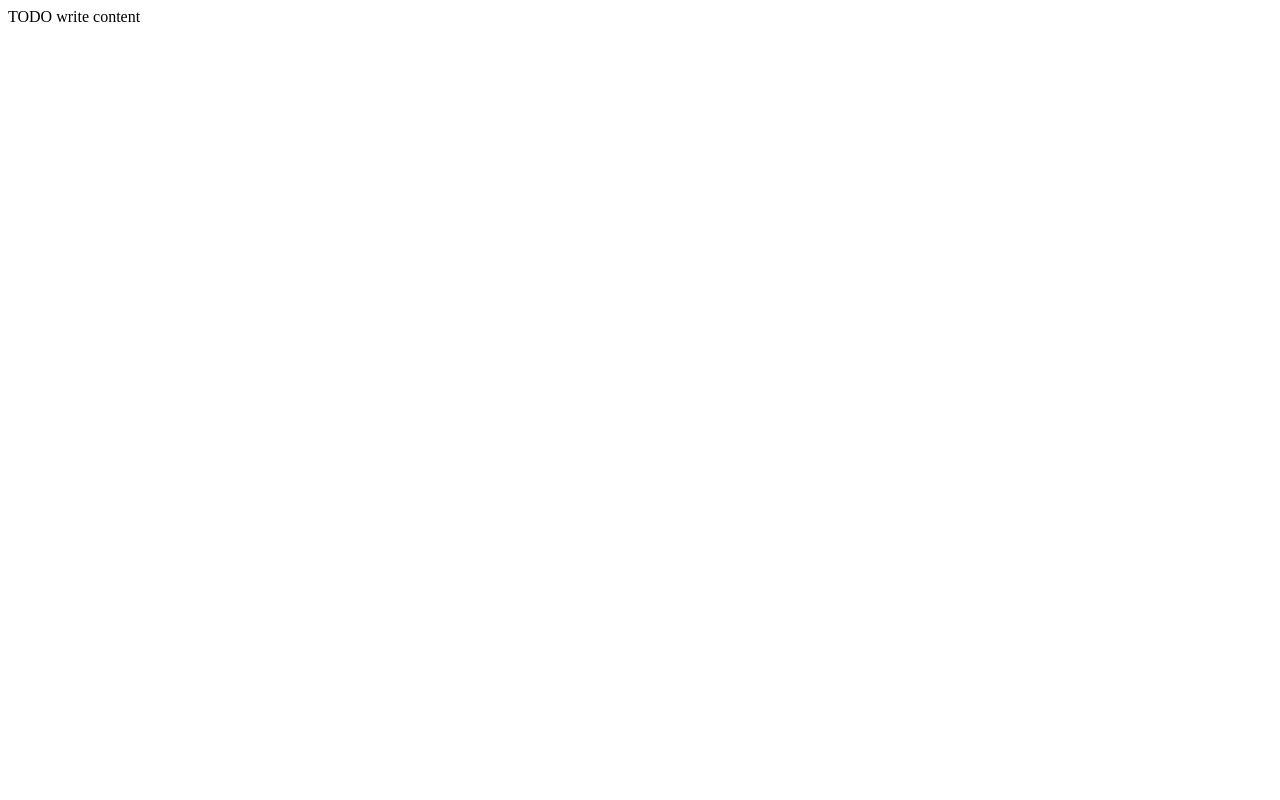
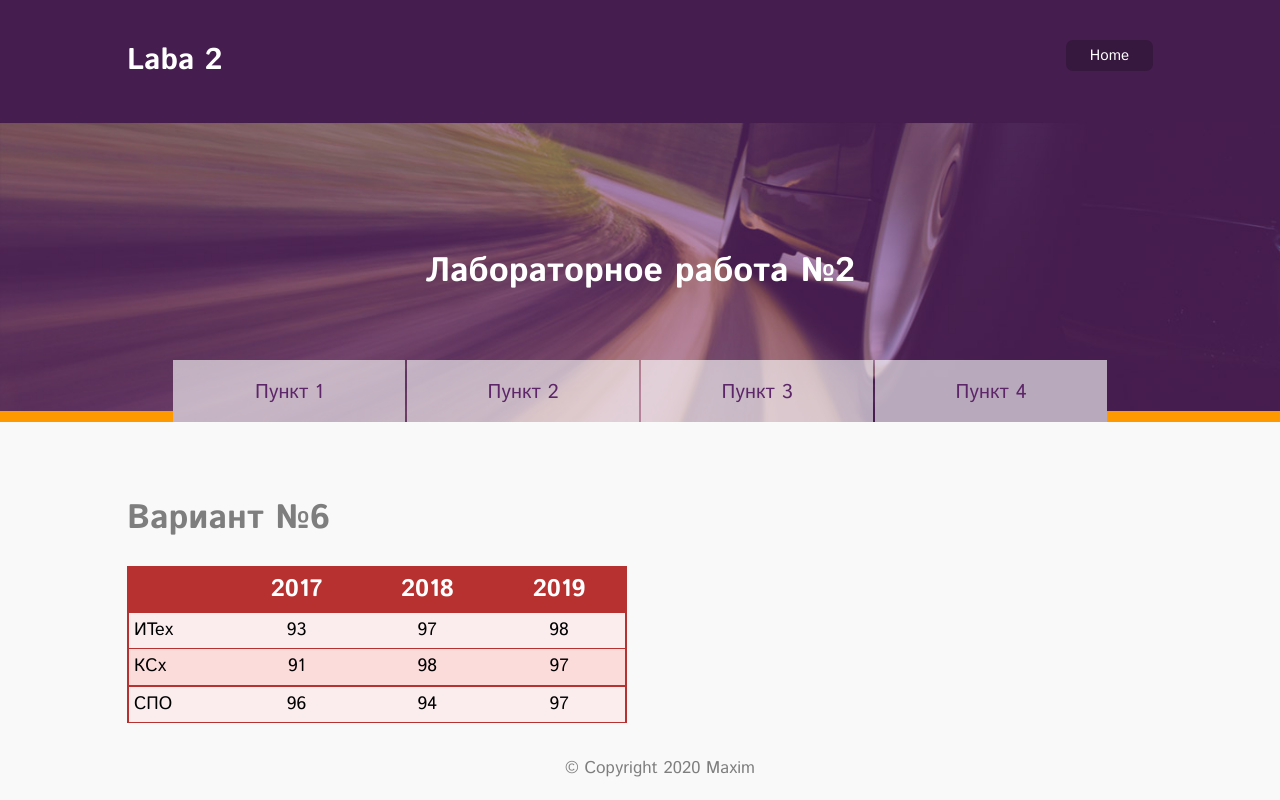
Before and after one commit to NizheholtsevMaxim/Laba2, a plain HTML site: page index.html in a window 1280 px wide. Drawn offline with Linux system fonts and the light colour scheme.

Commit message:
Laba 2 Finish

```diff
--- a/index.html
+++ b/index.html
@@ -1,12 +1,97 @@
 <!DOCTYPE html>
+<html>
+  <head>
+    <meta charset="utf-8">
+    <meta name="viewport" content="width=device-width, initial-scale=1.0">
+    <title>Laba 2</title>
+    <link media="all" rel="stylesheet" href="styles.css">
+    <link rel="stylesheet" href="http://fonts.googleapis.com/css?family=Istok+Web:400,400italic,700,700italic" type="text/css">
+    <style>
+      body {
+        margin: 0;
+        color: #7e7e7e;
+        font: 17px/1.412 "Istok Web", "Arial", "Helvetica", sans-serif;
+        background: #f9f9f9;
+        overflow-y: scroll;
+        min-width: 320px;
+        -webkit-text-size-adjust: 100%;
+        -ms-text-size-adjust: none;
+      }
+    </style>
+  </head>
+  <body class="home-page">
+    <div id="wrapper">
+      <header id="header">
+        <div class="panel">
+          <div id='header-container' class="container">
+            <strong class="logo"><a href="#">Laba 2</a></strong>
+            <ul>
+              <li><a href="#">Home</a></li>
+            </ul>
+          </div>
+        </div>
+        <div class="hero">
+          <div class="img">
+            <div class="s1">
+              <div class="s2" style="background: url('images/banner.jpg') no-repeat 0 0; background-size: cover; width: 100%; height: 300px; display:flex; justify-content: center; align-items: center; color: #fff;">
+                <h1>Лабораторное работа №2</h1>
+              </div>
+            </div>
+          </div>
 
-<html>
-    <head>
-        <title>TODO supply a title</title>
-        <meta charset="windows-1251">
-        <meta name="viewport" content="width=device-width, initial-scale=1.0">
-    </head>
-    <body>
-        <div>TODO write content</div>
-    </body>
+        </div>
+        <div class="navigation">
+          <nav>
+            <ul>
+              <li class="active"><a href="#">Пункт 1</a></li>
+              <li><a href="#">Пункт 2</a></li>
+              <li><a href="#">Пункт 3</a></li>
+              <li><a href="#">Пункт 4</a></li>
+            </ul>
+          </nav>
+        </div>
+      </header>
+      <div id="main">
+
+        <div id='var-6' class="container">
+          <h1>Вариант №6</h1>
+          <table id='table-1' border='0' cellspacing="0">
+            <thead>
+              <tr>
+                <th ></th>
+                <th>2017</th>
+                <th>2018</th>
+                <th>2019</th>
+              </tr>
+            </thead>
+            <tbody>
+              <tr>
+                <td>ИТех</td>
+                <td align='center'>93</td>
+                <td align='center'>97</td>
+                <td align='center'>98</td>
+              </tr>
+              <tr>
+                <td>КСх</td>
+                <td align='center'>91</td>
+                <td align='center'>98</td>
+                <td align='center'>97</td>
+              </tr>
+              <tr>
+                <td>СПО</td>
+                <td align='center'>96</td>
+                <td align='center'>94</td>
+                <td align='center'>97</td>
+              </tr>
+            </tbody>
+          </table>
+        </div>
+      </div>
+      <footer id="footer">
+        <ul>
+          <li>© Copyright 2020 Maxim</li>
+        </ul>
+      </footer>
+    </div>
+  </body>
 </html>
--- /dev/null
+++ b/styles.css
@@ -0,0 +1,191 @@
+
+#wrapper {
+  overflow: hidden;
+  position: relative;
+  min-height: 100vh;
+  z-index: 10;
+}
+
+#header {
+  position: relative;
+  background: #451d4e;
+  z-index: 30;
+
+}
+#header-container{
+  display: flex;
+  padding: 20px;
+  justify-content: space-between;
+
+}
+.container {
+  max-width: 1026px;
+  padding: 0 16px;
+  margin: 0 auto;
+}
+
+.logo {
+  float: left;
+  width: 133px;
+
+}
+.logo a{
+  color: #fff;
+  font-size: 30px;
+}
+.panel{
+  padding:  20px;
+}
+.panel ul {
+  font-size: 15px;
+  float: right;
+  padding-top: 6px;
+}
+
+.panel ul, .navigation ul, .featured ul, #content .list, .tips, #footer ul {
+  margin: 0;
+  padding: 0;
+  list-style: none;
+}
+
+.panel ul li {
+  float: left;
+  padding: 0 0 0 10px;
+}
+
+.panel ul li, .navigation ul li, .featured ul li, #content .list li, .tips li, #footer ul li {
+  list-style-position: outside;
+  list-style: none;
+}
+
+.panel ul li a {
+  background: rgba(0, 0, 0, .22);
+  color: #fff;
+  padding: 5px 24px;
+  border-radius: 7px;
+  display: block;
+}
+a {
+  text-decoration: none;
+  color: #5c2668;
+  outline: none;
+}
+
+.navigation {
+  position: absolute;
+  bottom: 0;
+  left: 0;
+  font-size: 20px;
+  right: 0;
+}
+
+.navigation nav {
+  margin: 0 auto;
+  position: relative;
+  max-width: 936px;
+}
+
+.navigation nav:before {
+  left: 1px;
+  padding-left: 9999px;
+  margin-left: -9999px;
+}
+.navigation nav:after {
+  right: 1px;
+  padding-right: 9999px;
+  margin-right: -9999px;
+}
+.navigation nav:after, .navigation nav:before {
+  position: absolute;
+  bottom: 0;
+  background: #f90;
+  height: 11px;
+  content: "";
+}
+
+.navigation ul {
+  overflow: hidden;
+  display: flex;
+  align-items: flex-end;
+}
+
+.navigation ul li {
+  float: left;
+  width: 25%;
+  padding: 0 1px;
+}
+
+.navigation ul li a {
+  display: block;
+  padding: 19px 10px 15px;
+  text-align: center;
+  background: rgba(255, 255, 255, .62);
+  -webkit-transition: all 300ms linear;
+-moz-transition: all 300ms linear;
+-ms-transition: all 300ms linear;
+-o-transition: all 300ms linear;
+transition: all 300ms linear;
+}
+
+.navigation ul li a:hover{
+  background: rgba(255, 255, 255, 1);
+  padding-top: 25px;
+}
+
+#footer{
+  position: absolute;
+  bottom: 0;
+  left:0;
+  width: 100%;
+  text-align: center;
+  padding: 20px;
+  z-index: 100;
+}
+
+
+#var-6{
+  padding-top: 50px;
+  padding-bottom: 60px;
+}
+
+
+#table-1{
+  border: none;
+  width: 500px;
+  background: #fcdbdb;
+  border: 2px solid #b73131;
+  border-bottom: 1px  solid #b73131;
+  font-size: 18px;
+  font-weight: 400;
+}
+#table-1 thead{
+  background: #b73131;
+  color: #fff;
+  font-weight: 700;
+}
+
+#table-1 tr{
+
+}
+
+#table-1 th{
+  padding: 5px;
+  border: none;
+  font-size: 24px;
+}
+#table-1 td{
+  color: #000;
+  padding: 5px;
+}
+
+#table-1  tbody tr:nth-child(odd){
+  background: #fbeded;
+}
+
+#table-1  tbody tr:nth-child(even) td{
+  border-bottom: 1px solid #b73131;
+}
+
+#table-1  tbody tr td{
+  border-top: 1px solid #b73131;
+}
```
Also changed, not shown: images/banner.jpg (added).
